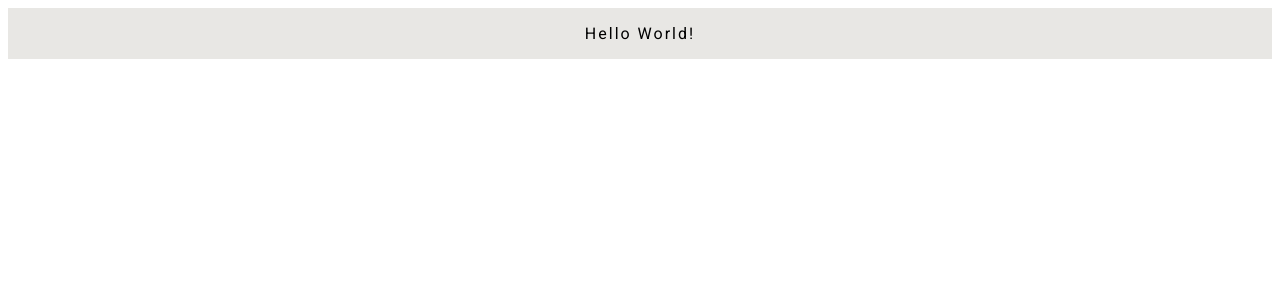
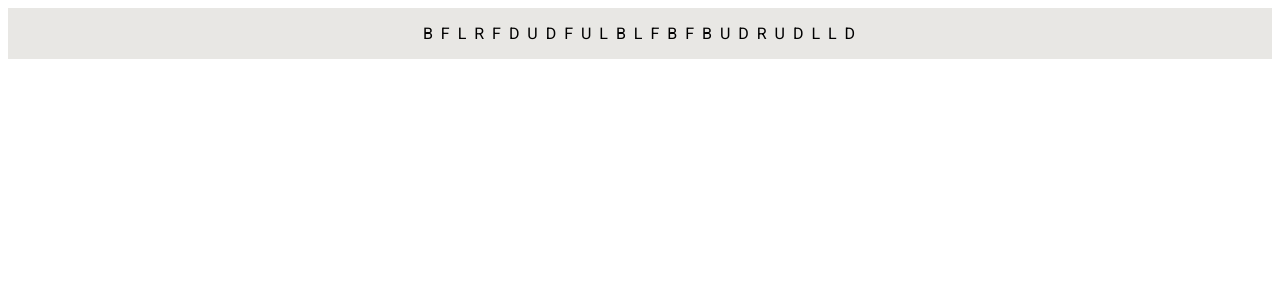
Before and after one commit to SpencerKasper/cube-timer, a React (Create React App) app: page / in a window 1280 px wide. Shown: the top 300 px of the page. Built offline with nearby package versions, Linux system fonts and the light colour scheme.

Commit message:
* Start generating scrambles for 3x3x3 on the front end home page.

```diff
--- a/src/pages/HomePage.tsx
+++ b/src/pages/HomePage.tsx
@@ -1,10 +1,103 @@
 import React from "react";
 import {withRouter} from "react-router";
 
+type FaceValue = 'L' | 'R' | 'B' | 'D' | 'F' | 'U';
+type Axis = 'X' | 'Y' | 'Z'
+type Direction = '' | '\'' | '2';
+
+const AXISES = ['X', 'Y', 'Z'];
+const AXIS_FACE_MAP = {
+    X: ['U', 'D'],
+    Y: ['L', 'R'],
+    Z: ['F', 'B'],
+};
+
+const FACE_TO_AXIS_MAP = {
+    U: 'X',
+    D: 'X',
+    L: 'Y',
+    R: 'Y',
+    F: 'Z',
+    B: 'Z',
+};
+
+class Face {
+    private faceValue: FaceValue;
+    private axis: Axis;
+
+    constructor(faceValue: FaceValue) {
+        this.faceValue = faceValue;
+        this.axis = FACE_TO_AXIS_MAP[faceValue] as Axis;
+    }
+}
+
+class Turn {
+    private face: Face;
+    private direction: Direction;
+
+    constructor(previousTurn: Turn) {
+        this.face = this.getRandomFace(previousTurn);
+        this.direction = this.getRandomDirection();
+    }
+
+    getRandomFace = (previousTurn: Turn): Face => {
+        const randomAxisAsInt = Math.floor(Math.random() * AXISES.length);
+        const randomFaceForAxisAsInt = Math.floor(Math.random() * 2);
+        const randomlySelectedFace = AXIS_FACE_MAP[AXISES[randomAxisAsInt]][randomFaceForAxisAsInt];
+        if(previousTurn && previousTurn.getFace() === randomlySelectedFace) {
+            this.getRandomFace(previousTurn);
+        }
+        return randomlySelectedFace;
+    };
+
+    getRandomDirection = (): Direction => {
+        return '';
+    };
+
+    getFace = (): Face => {
+        return this.face;
+    };
+
+    getDirection = (): Direction => {
+        return this.direction;
+    }
+}
+
+class Scramble {
+    private scramble: Turn[] = [];
+    private readonly scrambleLength: number;
+
+    constructor(length: number) {
+        this.scrambleLength = length;
+    }
+
+    generate() {
+        this.scramble = [];
+        for(let index = 0; index < this.scrambleLength; index++) {
+            const previousTurn = index === 0 || this.scramble.length === 0 ? null : this.scramble[index - 1];
+            this.scramble.push(new Turn(previousTurn));
+        }
+        return this.toString();
+    }
+
+    toString() {
+        if(this.scramble.length === 0) {
+            console.error('No scramble existed.  Generating new scramble...');
+            this.generate();
+        }
+        return this.scramble.reduce((acc, curr) => {
+            return `${acc}${curr.getFace()}${curr.getDirection()} `;
+        }, '');
+    }
+}
+
 const HomePage = () => {
+    const SCRAMBLE_LENGTH = 25;
+    const CUBE_TYPE = '3x3x3';
+    const scramble = new Scramble(SCRAMBLE_LENGTH);
     return (
         <div className={'home-container'}>
-            Hello World!
+            {scramble.toString()}
         </div>
     );
 };
```
